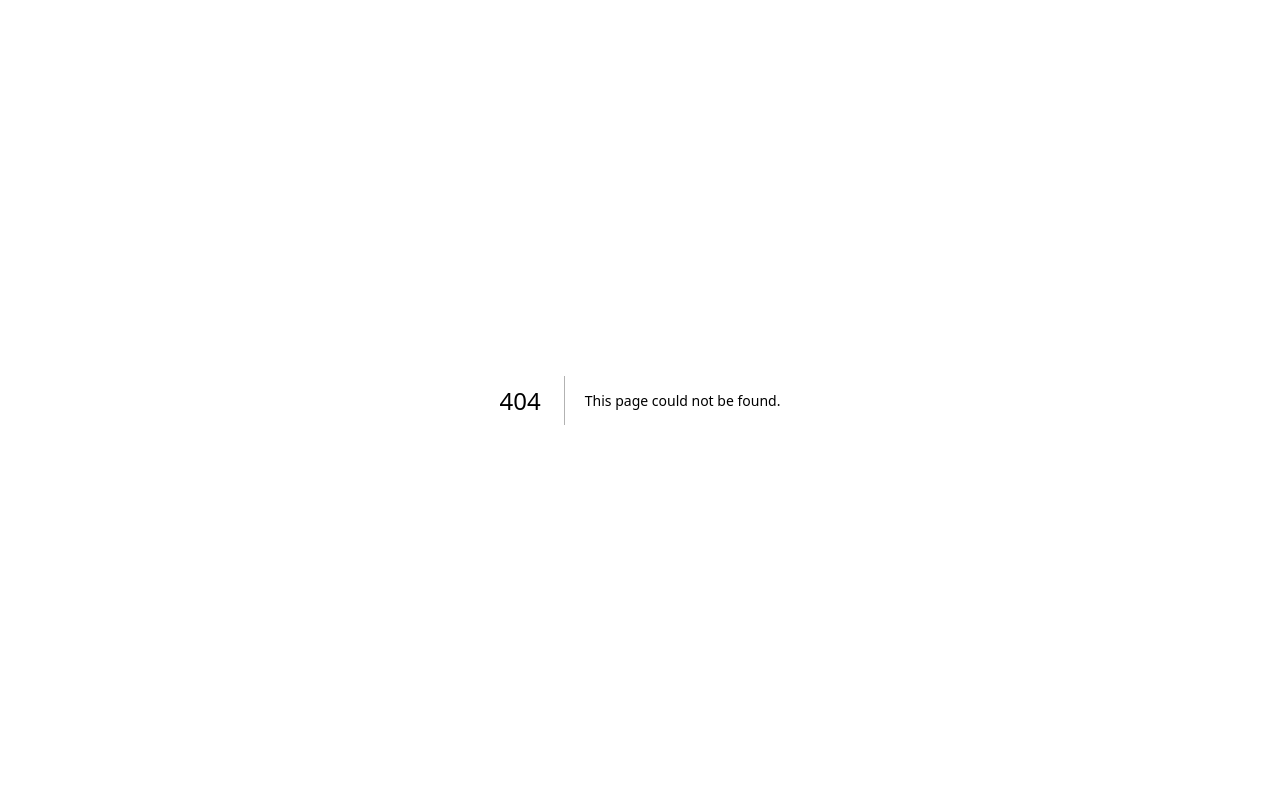
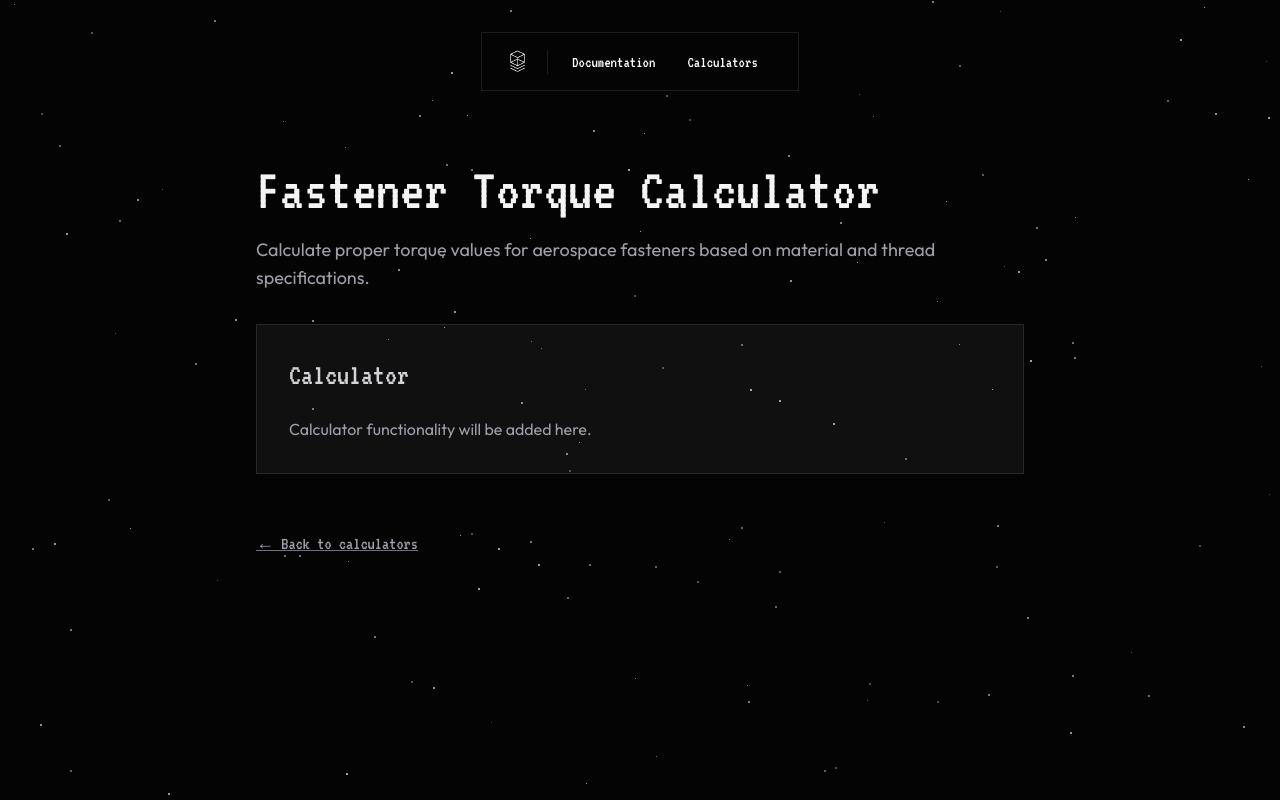
Before and after one commit to CubeSource/website-resources, a Next.js app in the folder resources/: page /calculators/fastener-torque in a window 1280 px wide. Before the commit this address had no page. Built offline with nearby package versions, Linux system fonts and the light colour scheme.

Commit message:
created calculator page file

```diff
--- /dev/null
+++ b/resources/app/calculators/fastener-torque/page.tsx
@@ -0,0 +1,45 @@
+'use client';
+
+import Link from "next/link";
+import { vt323 } from "../../../lib/fonts";
+import StarryBackground from "../../../components/StarryBackground";
+import NavBar from "../../../components/Nav";
+
+export default function FastenerTorquePage() {
+  return (
+    <div className="relative min-h-dvh bg-black text-zinc-200">
+      <NavBar />
+      <StarryBackground />
+      <main className="relative z-10 flex min-h-dvh items-start justify-center py-24 px-6 sm:py-24 md:px-10 md:py-40">
+        <div className="w-full max-w-3xl space-y-8">
+          <div className="space-y-4">
+            <h1 className={`${vt323.className} text-4xl text-zinc-100 sm:text-5xl md:text-6xl`}>
+              Fastener Torque Calculator
+            </h1>
+            <p className="text-base text-zinc-400 md:text-lg">
+              Calculate proper torque values for aerospace fasteners based on material and thread specifications.
+            </p>
+          </div>
+
+          <div className="space-y-6 border border-white/10 bg-white/5 p-6 md:p-8">
+            <h2 className={`${vt323.className} text-2xl text-zinc-300 md:text-3xl`}>
+              Calculator
+            </h2>
+            <p className="text-sm text-zinc-400 md:text-base">
+              Calculator functionality will be added here.
+            </p>
+          </div>
+
+          <div className="pt-6">
+            <Link
+              href="/calculators"
+              className={`${vt323.className} text-lg text-zinc-400 underline decoration-zinc-500 hover:text-zinc-200 hover:decoration-zinc-300 transition-colors`}
+            >
+              ← Back to calculators
+            </Link>
+          </div>
+        </div>
+      </main>
+    </div>
+  );
+}
```
